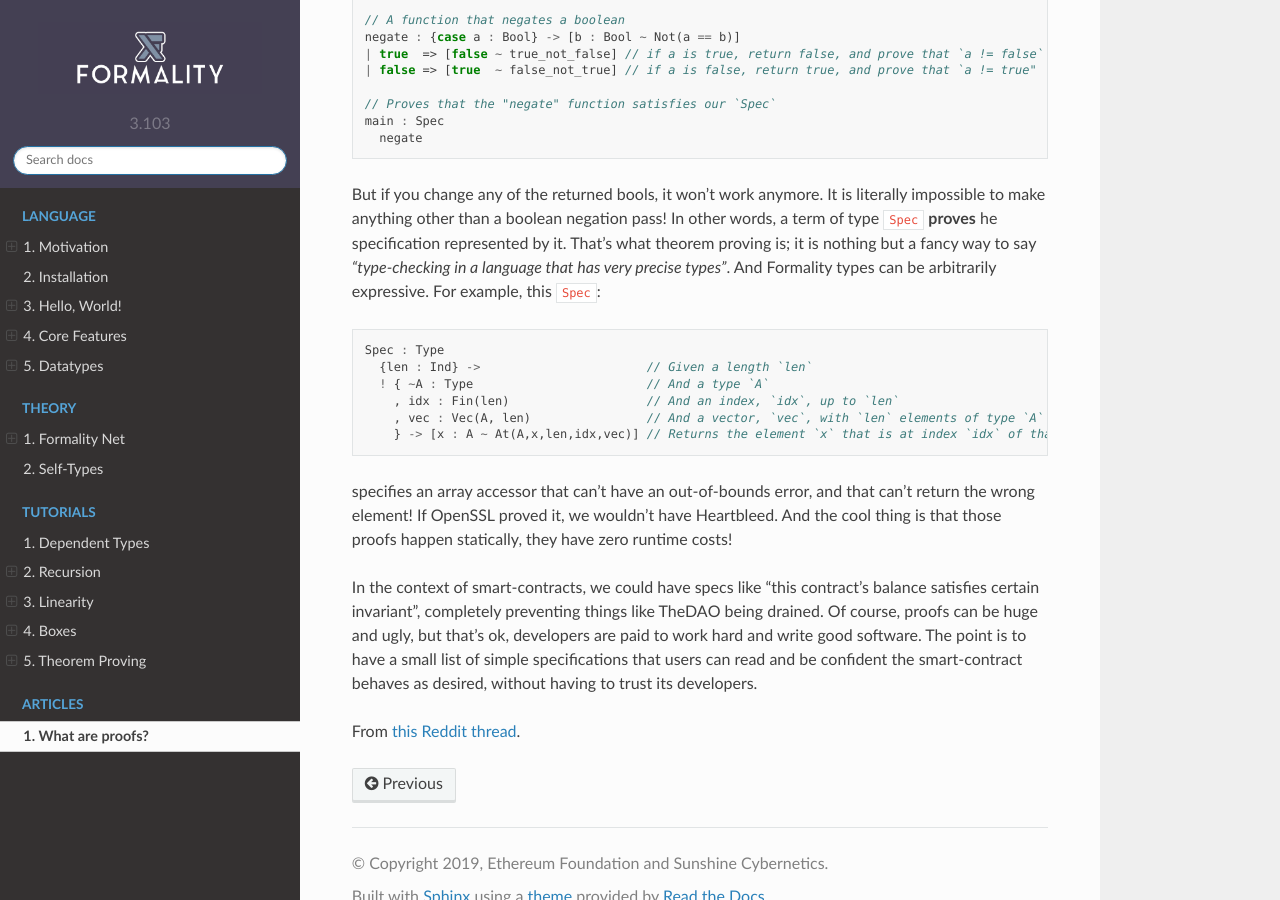
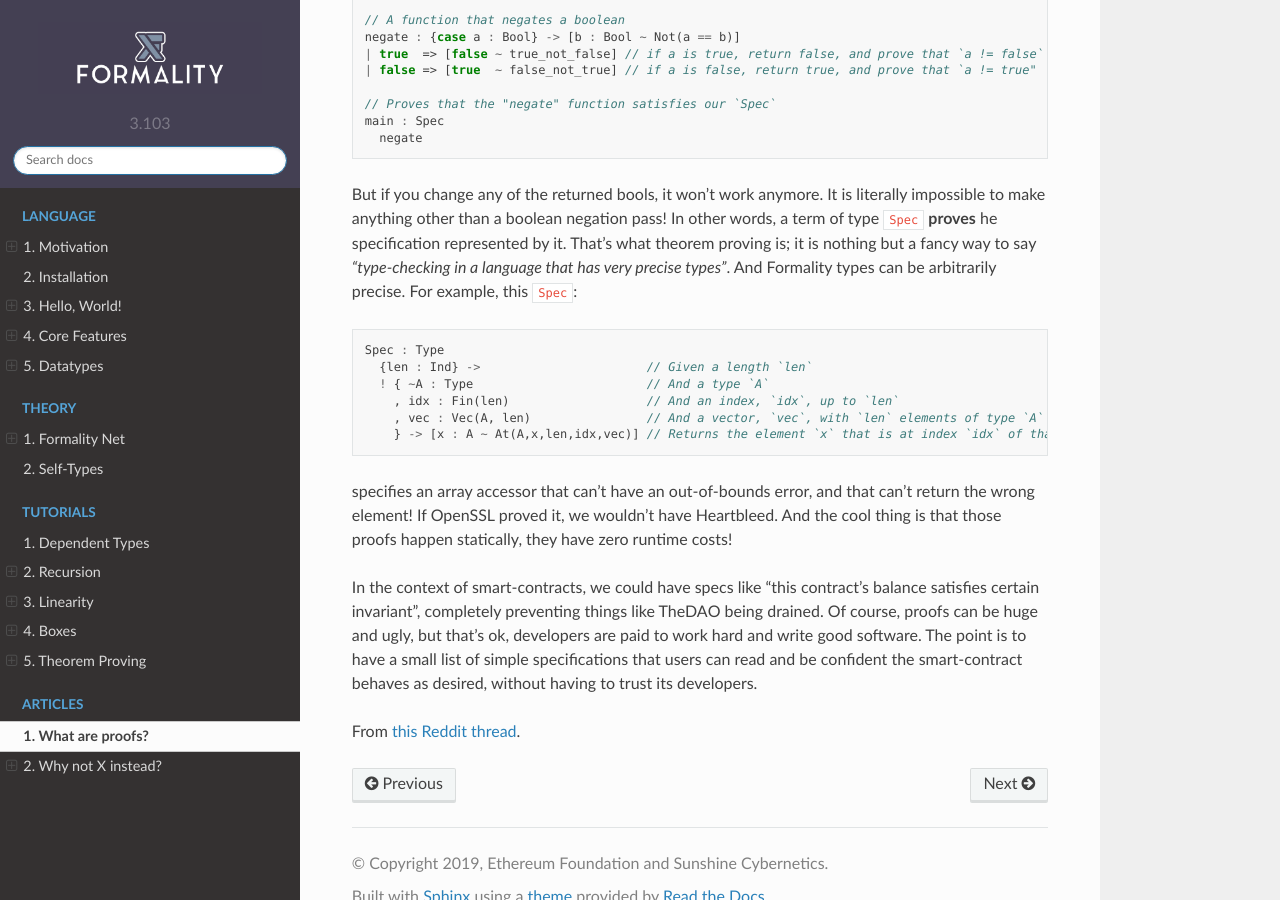
Before and after one commit to Soonad/docs.formality-lang.org, a Sphinx documentation site: the page built from docs/source/articles/What-Are-Proofs.md, in a window 1280 px wide and 900 px high, scrolled down 618 px. Built offline with Sphinx 7.4.7 and the Read the Docs theme 2.0.0, drawn with Linux system fonts in a browser that asks for light colours; pages that are not in the unit, such as notebooks, are missing from menus.

Commit message:
Why-Not-X-Instead

````diff
--- a/docs/source/articles/What-Are-Proofs.md
+++ b/docs/source/articles/What-Are-Proofs.md
@@ -22,7 +22,7 @@
   negate
 ```
 
-But if you change any of the returned bools, it won't work anymore. It is literally impossible to make anything other than a boolean negation pass! In other words, a term of type `Spec` **proves** he specification represented by it. That's what theorem proving is; it is nothing but a fancy way to say *"type-checking in a language that has very precise types"*. And Formality types can be arbitrarily expressive. For example, this `Spec`:
+But if you change any of the returned bools, it won't work anymore. It is literally impossible to make anything other than a boolean negation pass! In other words, a term of type `Spec` **proves** he specification represented by it. That's what theorem proving is; it is nothing but a fancy way to say *"type-checking in a language that has very precise types"*. And Formality types can be arbitrarily precise. For example, this `Spec`:
 
 ```javascript
 Spec : Type
--- a/docs/source/index.rst
+++ b/docs/source/index.rst
@@ -59,3 +59,4 @@
     :numbered:
 
     articles/What-Are-Proofs
+    articles/Why-Not-X-Instead
````
Also changed, not shown: docs/source/articles/Why-Not-X-Instead.md (added, +53 -0 lines).
